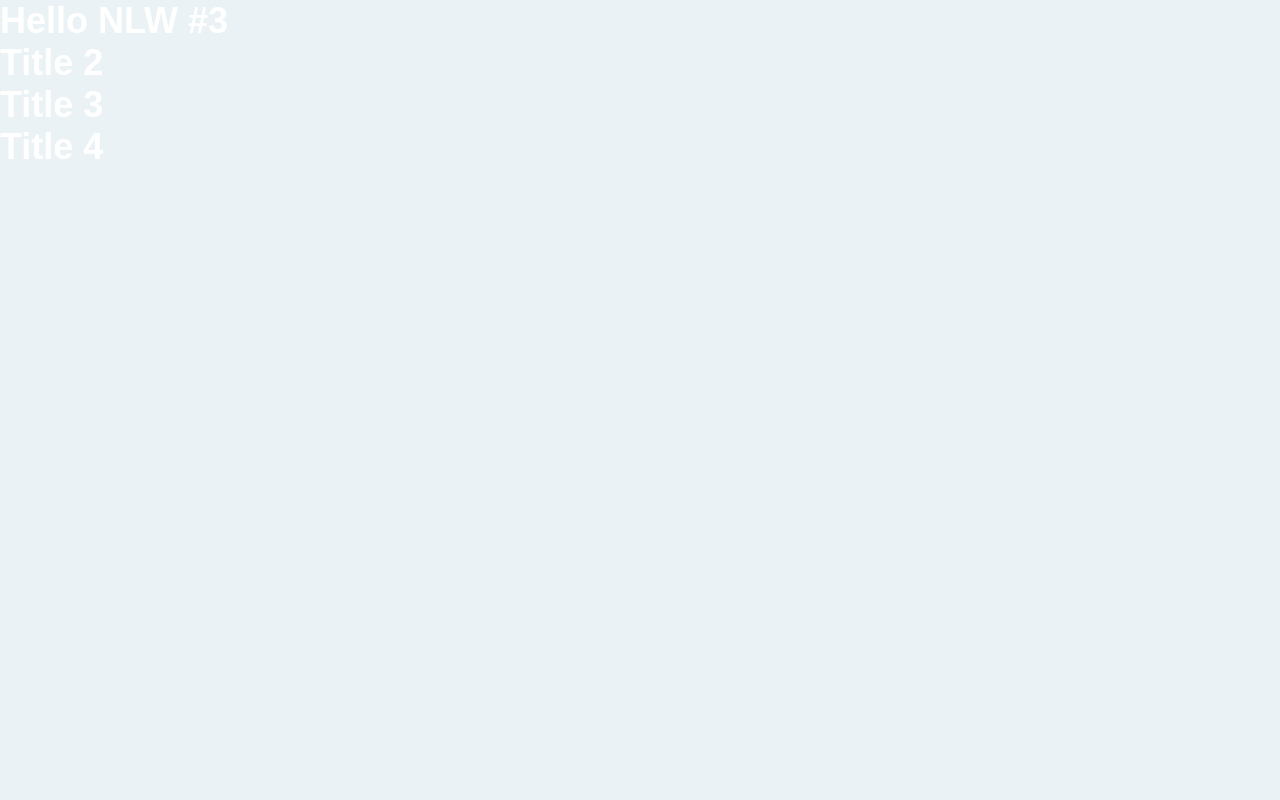
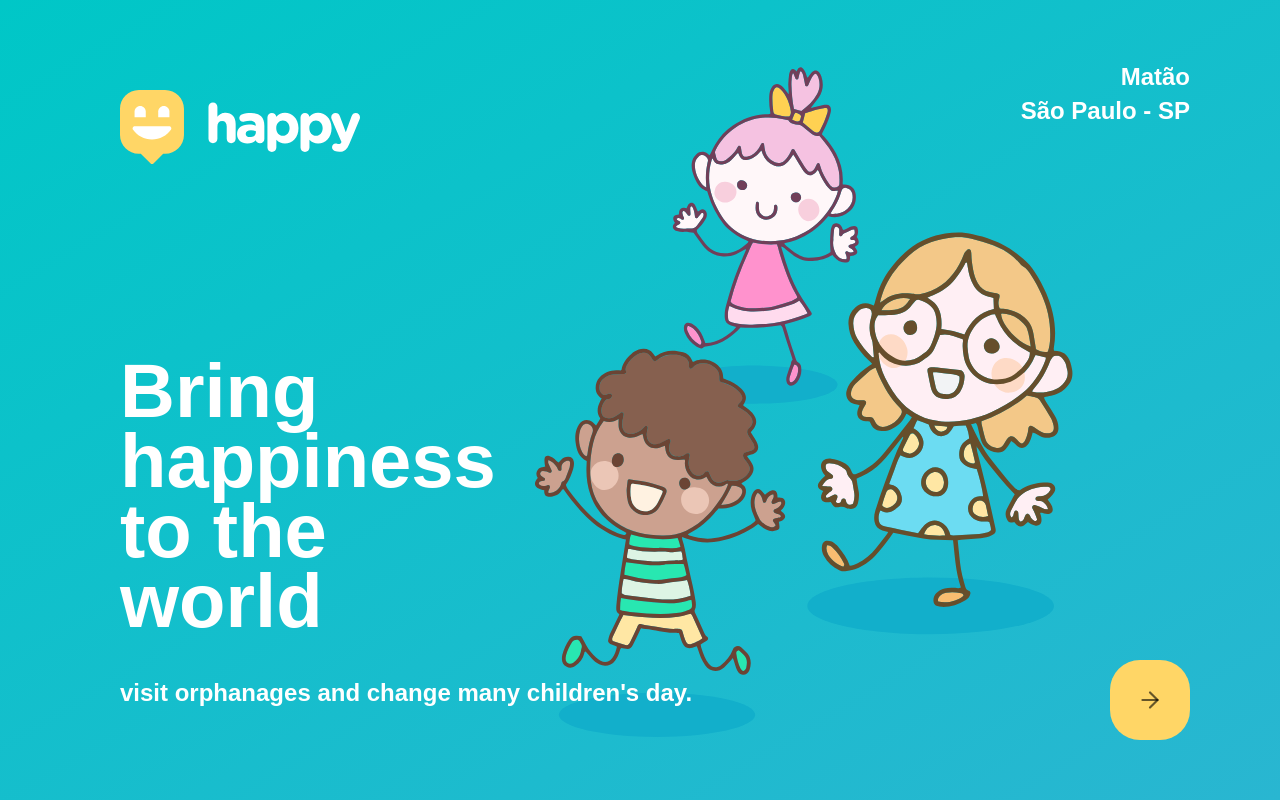
Before and after one commit to FlavioMiyaji/nlw3-happy-web, a React (Create React App) app: page / in a window 1280 px wide. Built offline with nearby package versions, Linux system fonts and the light colour scheme; the HTML template or start-up script is replaced by a standard one.

Commit message:
Creating Happy landing page

```diff
--- a/package.json
+++ b/package.json
@@ -12,6 +12,7 @@
     "@types/react-dom": "^16.9.0",
     "react": "^16.13.1",
     "react-dom": "^16.13.1",
+    "react-icons": "^3.11.0",
     "react-scripts": "3.4.3",
     "typescript": "~3.7.2"
   },
--- a/src/App.tsx
+++ b/src/App.tsx
@@ -1,24 +1,31 @@
 import React from 'react';
+import { FiArrowRight } from 'react-icons/fi';
 
 import './styles/global.css';
+import './styles/pages/landing.css';
 
-interface TitleProps{
-  title: string;
-}
-
-function Title({ title }: TitleProps) {
-  return (
-    <h1>{title}</h1>
-  )
-}
+import logoImg from './images/logo.svg';
 
 function App() {
   return (
-    <div className="App">
-      <Title title="Hello NLW #3" />
-      <Title title="Title 2" />
-      <Title title="Title 3" />
-      <Title title="Title 4" />
+    <div className="App" id="page-landing">
+      <div className="content-wrapper">
+        <img src={logoImg} alt="Happy" />
+
+        <main>
+          <h1>Bring happiness to the world</h1>
+          <p>visit orphanages and change many children's day.</p>
+        </main>
+
+        <div className="location">
+          <strong>Matão</strong>
+          <span>São Paulo - SP</span>
+        </div>
+
+        <a href="" className="enter-app">
+          <FiArrowRight size={26} color="rgba(0, 0, 0, 0.6)" />
+        </a>
+      </div>
     </div>
   );
 }
--- /dev/null
+++ b/src/styles/pages/landing.css
@@ -0,0 +1,80 @@
+#page-landing {
+    width: 100vw;
+    height: 100vh;
+    background: linear-gradient(329.54deg, #29B6D1 0%, #00C7C7 100%);
+
+    display: flex;
+    justify-content: center;
+    align-items: center;
+}
+
+#page-landing .content-wrapper {
+    position: relative;
+    width: 100%;
+    max-width: 1100px;
+
+    height: 100%;
+    max-height: 680px;
+
+    padding: 30px;
+    display: flex;
+    align-items: flex-start;
+    flex-direction: column;
+    justify-content: space-between;
+
+    background: url('../../images/landing.svg') no-repeat 80% center;
+}
+
+#page-landing .content-wrapper main h1 {
+    max-width: 350px;
+}
+
+#page-landing .content-wrapper main h1 {
+    font-size: 76px;
+    font-weight: 900;
+    line-height: 70px;
+}
+
+#page-landing .content-wrapper main p {
+    margin-top: 40px;
+    font-size: 24px;
+    line-height: 34px;
+}
+
+.content-wrapper .location {
+    position: absolute;
+    right: 0;
+    top: 0;
+
+    font-size: 24px;
+    line-height: 34px;
+
+    display: flex;
+    flex-direction: column;
+
+    text-align: right;
+}
+
+.content-wrapper .location strong {
+    font-weight: 800;
+}
+
+.content-wrapper .enter-app {
+    position: absolute;
+    right: 0;
+    bottom: 0;
+
+    width: 80px;
+    height: 80px;
+    background: #ffd666;
+    border-radius: 30px;
+
+    display: flex;
+    align-items: center;
+    justify-content: center;
+    transition: background-color 0.2s;
+}
+
+.content-wrapper .enter-app:hover {
+    background: #96f5ff;
+}
```
Also changed, not shown: 1 other file (tests, documents, lock files or other folders).
